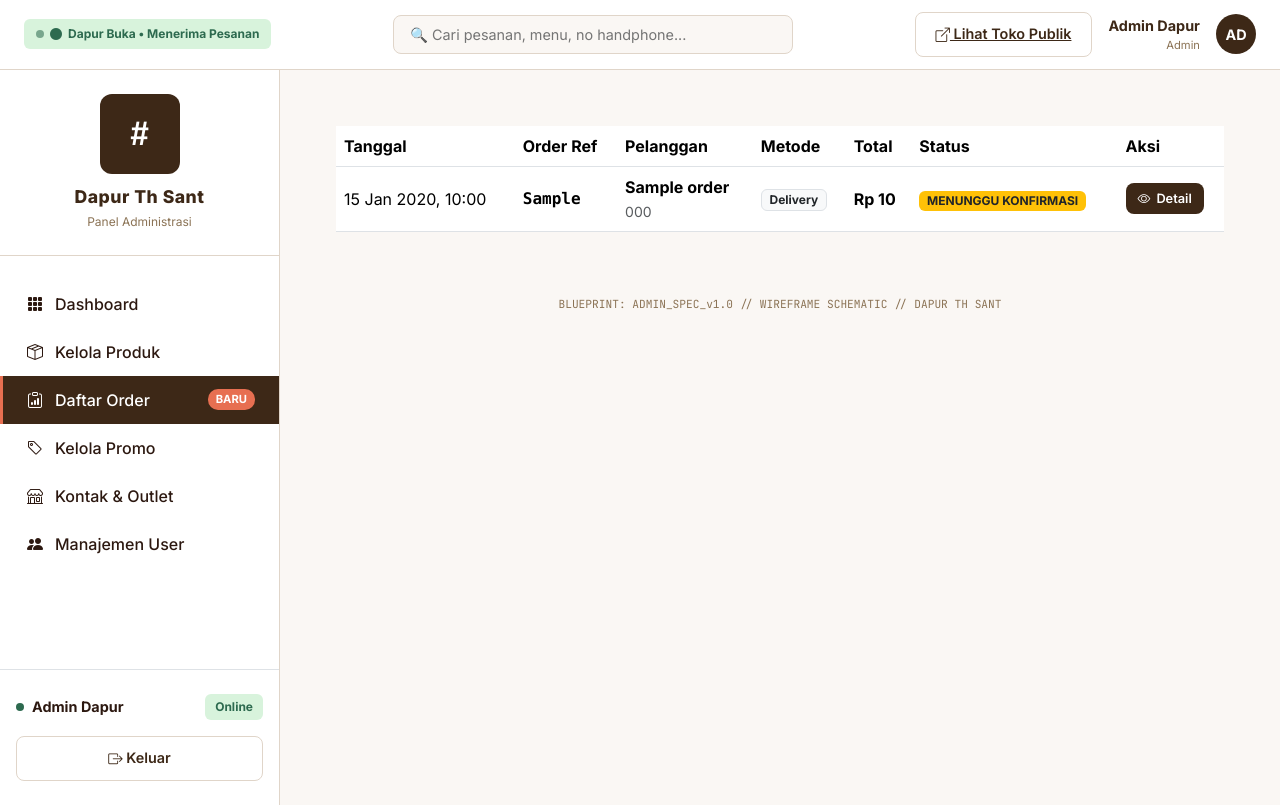
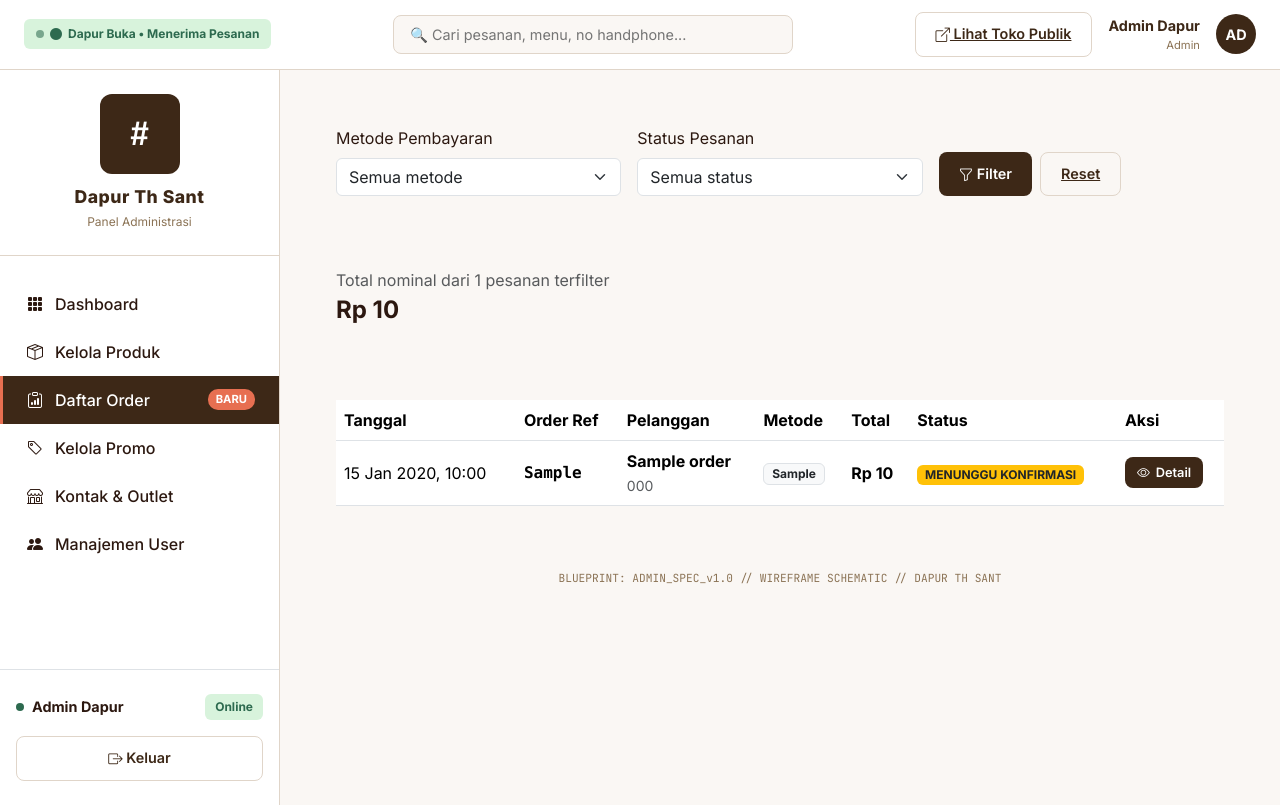
Before and after one commit to dikinurdiansyah/katalog-order-umkm-saturn, a Laravel app: page /admin/orders in a window 1280 px wide. Run offline with Laravel 12, Linux system fonts and the light colour scheme; a user stored in the database is signed in; data comes from the database, SQL or seed files in the repository; tables that the repository leaves empty hold one stand-in row (values such as "Sample post"); parts of the project's set-up code (start-up, migrations or seed data) failed here and were passed over.

Commit message:
feat: metode pembayaran, filter transaksi, dan ketersediaan produk
Co-authored-by: Copilot <223556219+Copilot@users.noreply.github.com>

```diff
--- a/app/Http/Controllers/CartController.php
+++ b/app/Http/Controllers/CartController.php
@@ -41,7 +41,7 @@ class CartController extends Controller
 
         $product = Product::findOrFail($validated['product_id']);
 
-        if (!$product->is_active || $product->stock < $validated['quantity']) {
+        if (!$product->is_active || !$product->is_available || $product->stock < $validated['quantity']) {
             return back()->with('error', 'Produk tidak tersedia atau stok tidak mencukupi.');
         }
 
@@ -67,7 +67,7 @@ class CartController extends Controller
 
             $newQty = $cart[$product->id]['quantity'] + $validated['quantity'];
             if ($product->stock < $newQty) {
-                return back()->with('error', 'Stok tidak mencukupi.');
+                return back()->with('error', 'Produk tidak tersedia atau stok tidak mencukupi.');
             }
 
             $cart[$product->id]['quantity'] = $newQty;
@@ -103,7 +103,7 @@ class CartController extends Controller
 
         if (isset($cart[$id])) {
             $product = Product::find($id);
-            if ($product && $product->stock >= $validated['quantity']) {
+            if ($product && $product->is_active && $product->is_available && $product->stock >= $validated['quantity']) {
                 $cart[$id]['quantity'] = $validated['quantity'];
 
                 // ✅ Pastikan notes tetap ada
--- a/app/Http/Controllers/CatalogController.php
+++ b/app/Http/Controllers/CatalogController.php
@@ -19,7 +19,10 @@ class CatalogController extends Controller
 
         // ✅ AMAN: Menggunakan where() agar tidak error jika scope active()/inStock() belum dibuat di Model
         $query = Product::where('is_active', true)
-                        ->where('stock', '>', 0)
+                        ->where(function ($query) {
+                            $query->where('stock', '>', 0)
+                                ->orWhere('is_available', false);
+                        })
                         ->with('category');
 
         // ✅ PERBAIKAN: category_id → id_category (sesuai nama kolom di database)
@@ -73,6 +76,7 @@ class CatalogController extends Controller
         // Related products (produk sejenis yang masih aktif dan ada stoknya)
         $relatedProducts = Product::where('is_active', true)
             ->where('stock', '>', 0)
+            ->where('is_available', true)
             ->where('id_category', $product->id_category) // ✅ DIPERBAIKI
             ->where('id', '!=', $product->id)
             ->inRandomOrder() // Acak agar variatif
--- a/app/Http/Controllers/OrderController.php
+++ b/app/Http/Controllers/OrderController.php
@@ -15,13 +15,27 @@ class OrderController extends Controller
     // ==========================================
     // ADMIN: Daftar Semua Order
     // ==========================================
-    public function index()
+    public function index(Request $request)
     {
-        $orders = Order::with(['promo', 'orderItems.product', 'payment'])
+        $validated = $request->validate([
+            'metode_pembayaran' => 'nullable|in:Tunai,QRIS,Transfer',
+            'status' => 'nullable|in:MENUNGGU_KONFIRMASI,DIPROSES,DIKIRIM,SELESAI,DIBATALKAN',
+        ]);
+
+        $query = Order::with(['promo', 'orderItems.product', 'payment'])
+            ->when($validated['metode_pembayaran'] ?? null, function ($query, $metodePembayaran) {
+                $query->where('metode_pembayaran', $metodePembayaran);
+            })
+            ->when($validated['status'] ?? null, function ($query, $status) {
+                $query->where('status', $status);
+            });
+
+        $totalTerfilter = (clone $query)->sum('total_amount');
+        $orders = $query
             ->orderBy('created_at', 'desc')
             ->get();
 
-        return view('admin.orders.index', compact('orders'));
+        return view('admin.orders.index', compact('orders', 'totalTerfilter'));
     }
 
     // ==========================================
@@ -37,6 +51,21 @@ class OrderController extends Controller
         }
 
         $products = Product::whereIn('id', array_keys($cart))->get();
+        if ($products->count() !== count($cart)) {
+            return redirect()->route('cart.index')
+                ->with('error', 'Ada produk di keranjang yang sudah tidak tersedia. Periksa kembali keranjang Anda.');
+        }
+
+        $unavailableProduct = $products->first(function ($product) use ($cart) {
+            return !$product->is_available
+                || !$product->is_active
+                || $product->stock < ($cart[$product->id]['quantity'] ?? 0);
+        });
+        if ($unavailableProduct) {
+            return redirect()->route('cart.index')
+                ->with('error', "Produk {$unavailableProduct->name} tidak tersedia atau stoknya tidak mencukupi.");
+        }
+
         $promos = Promo::where('is_active', true)
             ->where(function($q) {
                 $q->whereNull('valid_until')
@@ -122,7 +151,6 @@ class OrderController extends Controller
             return back()->with('error', 'Keranjang kosong.');
         }
 
-        // ✅ REVISI: HANYA QRIS, COD SUDAH DIHAPUS TOTAL
         $validated = $request->validate([
             'customer_name' => 'required|string|max:255',
             'customer_phone' => 'required|string|max:20',
@@ -131,7 +159,7 @@ class OrderController extends Controller
             'desa' => 'required_if:fulfillment_method,DELIVERY|string',
             'delivery_address' => 'required_if:fulfillment_method,DELIVERY|string',
             'pickup_note' => 'required_if:fulfillment_method,PICKUP|string',
-            'payment_method' => 'required|in:QRIS', // ✅ Hanya QRIS
+            'metode_pembayaran' => 'required|in:Tunai,QRIS,Transfer',
             'promo_code' => 'nullable|string',
         ]);
 
@@ -175,8 +203,9 @@ class OrderController extends Controller
                 'customer_phone' => $validated['customer_phone'],
                 'shipping_address' => $finalAddress,
                 'fulfillment_method' => $validated['fulfillment_method'],
-                'payment_method' => 'QRIS', // ✅ Force QRIS
-                'payment_provider' => 'QRIS', // ✅ Force QRIS
+                'metode_pembayaran' => $validated['metode_pembayaran'],
+                'payment_method' => $validated['metode_pembayaran'] === 'Tunai' ? 'COD' : 'TRANSFER_BANK',
+                'payment_provider' => $validated['metode_pembayaran'],
                 'promo_id' => $promo?->id,
                 'subtotal_amount' => 0,
                 'discount_amount' => 0,
@@ -188,12 +217,12 @@ class OrderController extends Controller
             foreach ($cart as $productId => $item) {
                 $product = Product::findOrFail($productId);
 
+                if (!$product->is_active || !$product->is_available) {
+                    throw new \Exception("Produk {$product->name} sedang habis dan tidak dapat dipesan.");
+                }
+
                 if ($product->stock < $item['quantity']) {
                     throw new \Exception("Stok {$product->name} tidak mencukupi. Tersedia: {$product->stock}");
-                }
-
-                if (!$product->is_active) {
-                    throw new \Exception("Produk {$product->name} tidak aktif.");
                 }
 
                 $itemSubtotal = $product->price * $item['quantity'];
--- a/app/Models/Order.php
+++ b/app/Models/Order.php
@@ -17,6 +17,7 @@ class Order extends Model
         'subtotal_amount',
         'discount_amount',
         'total_amount',
+        'metode_pembayaran',
         'payment_method',
         'payment_provider',
         'status',
--- a/app/Models/Product.php
+++ b/app/Models/Product.php
@@ -19,6 +19,7 @@ class Product extends Model
         'image_3',
         'image_4',
         'is_active',
+        'is_available',
     ];
 
     protected function casts(): array
@@ -27,6 +28,7 @@ class Product extends Model
             'price' => 'decimal:2',
             'stock' => 'integer',
             'is_active' => 'boolean',
+            'is_available' => 'boolean',
         ];
     }
 
--- a/resources/views/admin/orders/detail.blade.php
+++ b/resources/views/admin/orders/detail.blade.php
@@ -120,7 +120,7 @@
         <div class="col-md-4 text-end">
             <div class="p-3 rounded" style="background: rgba(255,255,255,0.1);">
                 <div class="font-mono" style="font-size: 0.7rem; opacity: 0.8; margin-bottom: 4px;">METODE PEMBAYARAN</div>
-                <div class="fw-bold mb-2">{{ str_replace('_', ' ', $order->payment_method) }}</div>
+                <div class="fw-bold mb-2">{{ $order->metode_pembayaran }}</div>
                 <span class="badge" style="background: {{ $order->payment?->payment_status === 'VERIFIED' ? 'var(--green-stock)' : '#e76f51' }}; color: white; font-size: 0.7rem;">
                     {{ $order->payment?->payment_status ?? 'BELUM LUNAS' }}
                 </span>
--- a/resources/views/admin/orders/index.blade.php
+++ b/resources/views/admin/orders/index.blade.php
@@ -4,6 +4,38 @@
 @section('page-title', 'Daftar Semua Order')
 
 @section('content')
+<div class="table-custom p-4 mb-4">
+    <form method="GET" action="{{ route('admin.orders') }}" class="row g-3 align-items-end">
+        <div class="col-md-4">
+            <label for="metode_pembayaran" class="form-label">Metode Pembayaran</label>
+            <select id="metode_pembayaran" name="metode_pembayaran" class="form-select">
+                <option value="">Semua metode</option>
+                @foreach(['Tunai', 'QRIS', 'Transfer'] as $metode)
+                    <option value="{{ $metode }}" {{ request('metode_pembayaran') === $metode ? 'selected' : '' }}>{{ $metode }}</option>
+                @endforeach
+            </select>
+        </div>
+        <div class="col-md-4">
+            <label for="status" class="form-label">Status Pesanan</label>
+            <select id="status" name="status" class="form-select">
+                <option value="">Semua status</option>
+                @foreach(['MENUNGGU_KONFIRMASI', 'DIPROSES', 'DIKIRIM', 'SELESAI', 'DIBATALKAN'] as $status)
+                    <option value="{{ $status }}" {{ request('status') === $status ? 'selected' : '' }}>{{ str_replace('_', ' ', $status) }}</option>
+                @endforeach
+            </select>
+        </div>
+        <div class="col-md-4 d-flex gap-2">
+            <button type="submit" class="btn-admin"><i class="bi bi-funnel"></i> Filter</button>
+            <a href="{{ route('admin.orders') }}" class="btn-admin-outline">Reset</a>
+        </div>
+    </form>
+</div>
+
+<div class="table-custom p-4 mb-4">
+    <div class="text-muted">Total nominal dari {{ $orders->count() }} pesanan terfilter</div>
+    <div class="fs-4 fw-bold text-brown">Rp {{ number_format($totalTerfilter, 0, ',', '.') }}</div>
+</div>
+
 <div class="table-custom p-4">
     <div class="table-responsive">
         <table class="table table-hover align-middle">
@@ -29,7 +61,7 @@
                     </td>
                     <td>
                         <span class="badge bg-light text-dark border">
-                            {{ $order->fulfillment_method === 'PICKUP' ? 'Ambil di Tempat' : 'Delivery' }}
+                            {{ $order->metode_pembayaran }}
                         </span>
                     </td>
                     <td class="fw-bold">Rp {{ number_format($order->total_amount, 0, ',', '.') }}</td>
--- a/resources/views/admin/orders/show.blade.php
+++ b/resources/views/admin/orders/show.blade.php
@@ -86,7 +86,7 @@
         <div class="col-md-4 text-end">
             <div class="p-3 rounded" style="background: rgba(255,255,255,0.1);">
                 <div class="font-mono" style="font-size: 0.7rem; opacity: 0.8; margin-bottom: 4px;">METODE PEMBAYARAN</div>
-                <div class="fw-bold mb-2">{{ str_replace('_', ' ', $order->payment_method) }} {{ $order->payment_provider ? '(' . $order->payment_provider . ')' : '' }}</div>
+                <div class="fw-bold mb-2">{{ $order->metode_pembayaran }}</div>
                 <span class="badge" style="background: {{ $order->payment?->payment_status === 'VERIFIED' ? 'var(--green-stock)' : '#e76f51' }}; color: white; font-size: 0.7rem;">
                     {{ $order->payment?->payment_status === 'VERIFIED' ? '✅ LUNAS' : ($order->payment ? '⏳ MENUNGGU VERIFIKASI' : '📤 BELUM UPLOAD BUKTI') }}
                 </span>
--- a/resources/views/catalog/index.blade.php
+++ b/resources/views/catalog/index.blade.php
@@ -457,7 +457,9 @@
                             <span class="product-badge-premium {{ $badgeClass }}">{{ $badgeText }}</span>
                         @endif
 
-                        @if($product->stock <= 10 && $product->stock > 0)
+                        @if(!$product->is_available)
+                            <span class="product-stock-badge habis"><i class="bi bi-x-circle-fill"></i> HABIS</span>
+                        @elseif($product->stock <= 10 && $product->stock > 0)
                             <span class="product-stock-badge low"><i class="bi bi-exclamation-triangle-fill"></i> Sisa {{ $product->stock }}</span>
                         @elseif($product->stock == 0)
                             <span class="product-stock-badge habis"><i class="bi bi-x-circle-fill"></i> Habis Terjual</span>
@@ -479,7 +481,7 @@
                             <div>
                                 <div class="product-price-premium">Rp{{ number_format($product->price, 0, ',', '.') }}</div>
                             </div>
-                            @if($product->stock > 0)
+                            @if($product->is_available && $product->stock > 0)
                                 <form action="{{ route('cart.add') }}" method="POST" class="d-inline" onclick="event.stopPropagation();">
                                     @csrf
                                     <input type="hidden" name="product_id" value="{{ $product->id }}">
--- a/routes/web.php
+++ b/routes/web.php
@@ -139,6 +139,7 @@ Route::middleware(['auth', 'role:ADMIN'])->prefix('admin')->name('admin.')->grou
     Route::get('/products', [AdminController::class, 'products'])->name('products');
     Route::post('/products', [AdminController::class, 'storeProduct'])->name('products.store');
     Route::put('/products/{product}', [AdminController::class, 'updateProduct'])->name('products.update');
+    Route::post('/products/{product}/toggle-availability', [AdminController::class, 'toggleProductAvailability'])->name('products.toggleAvailability');
     Route::delete('/products/{product}', [AdminController::class, 'destroyProduct'])->name('products.destroy');
 
     // Promos
```
Also changed, not shown: app/Http/Controllers/AdminController.php (+10 -0 lines), resources/views/admin/products/index.blade.php (+11 -0 lines), resources/views/catalog/show.blade.php (+5 -3 lines), resources/views/orders/checkout.blade.php (+13 -12 lines), resources/views/orders/success.blade.php (+9 -4 lines), tests/Feature/OrderAvailabilityTest.php (added, +129 -0 lines), database/migrations/2026_11_16_105500_add_metode_pembayaran_to_orders_table.php (added), database/migrations/2026_11_16_105501_add_is_available_to_products_table.php (added).
